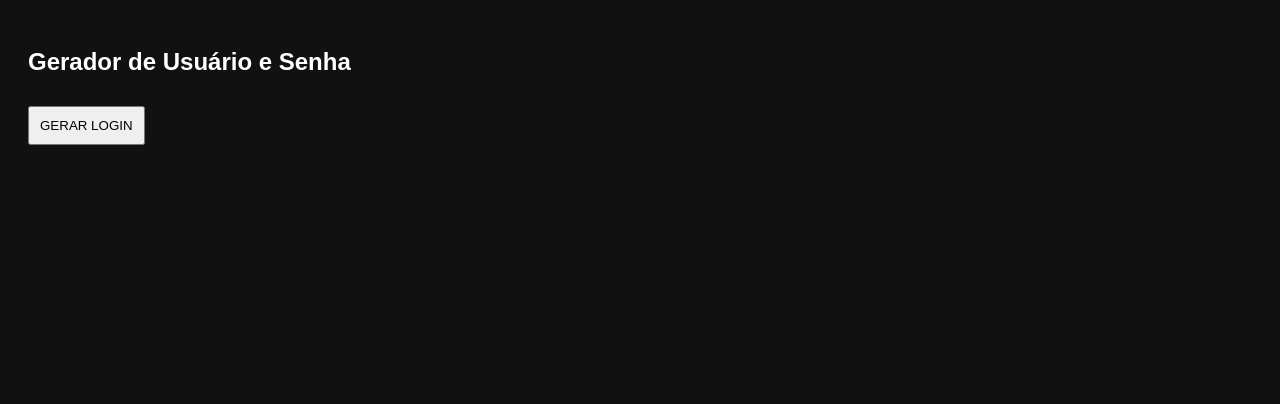
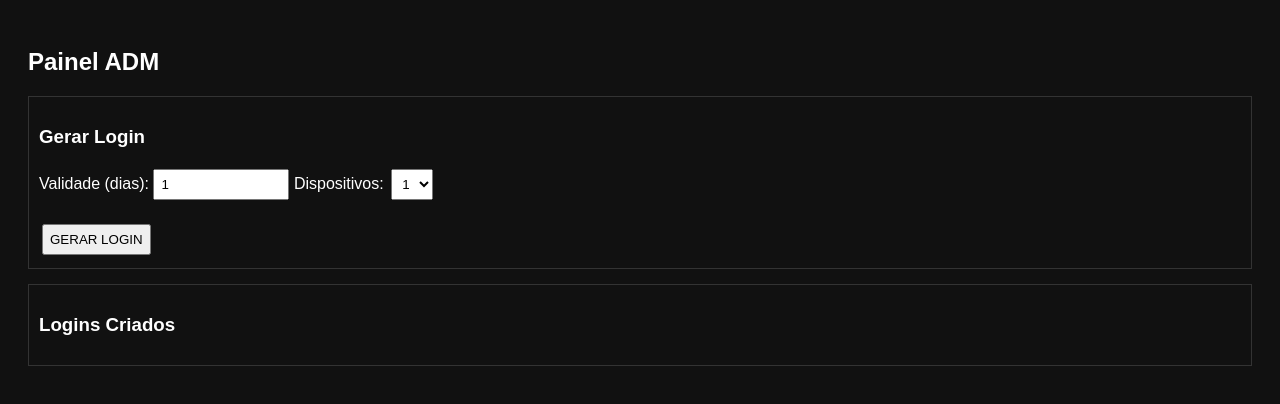
Before and after one commit to wgrxp2631-dotcom/SITW-V3, a plain HTML site: page index.html in a window 1280 px wide. Drawn offline with Linux system fonts and the light colour scheme.

Commit message:
Update title and layout for admin panel

```diff
--- a/index.html
+++ b/index.html
@@ -2,49 +2,47 @@
 <html lang="pt-br">
 <head>
 <meta charset="UTF-8">
-<title>Gerador de Login</title>
+<title>Painel ADM Completo</title>
 
-<!-- Firebase SDK -->
 <script src="https://www.gstatic.com/firebasejs/8.10.0/firebase-app.js"></script>
 <script src="https://www.gstatic.com/firebasejs/8.10.0/firebase-database.js"></script>
 
 <style>
-body {
-  background:#111;
-  color:#fff;
-  font-family: Arial;
-  padding:20px;
-}
-button {
-  padding:10px;
-  margin-top:10px;
-  cursor:pointer;
-}
-.box {
-  border:1px solid #333;
-  padding:15px;
-  margin-top:15px;
-}
+body { background:#111; color:#fff; font-family:Arial; padding:20px }
+button, select { padding:6px; margin:3px }
+input { padding:6px; width:120px }
+.box { border:1px solid #333; padding:10px; margin-top:15px }
+.user { border:1px solid #444; padding:8px; margin-top:8px }
 </style>
 </head>
 
 <body>
 
-<h2>Gerador de Usuário e Senha</h2>
+<h2>Painel ADM</h2>
 
-<button onclick="gerarLogin()">GERAR LOGIN</button>
+<!-- GERADOR -->
+<div class="box">
+<h3>Gerar Login</h3>
 
-<div id="resultado" class="box" style="display:none;"></div>
+Validade (dias):
+<input id="dias" type="number" value="1">
 
-<script>
-// 🔥 FIREBASE CONFIG
-var firebaseConfig = {
-  apiKey: "AIzaSyBGNWLH88jJfMbpeqnUNdDgL7rZBOl54q0",
-  databaseURL: "https://snoopy-obb-d9aff-default-rtdb.firebaseio.com",
-  projectId: "snoopy-obb-d9aff"
-};
+Dispositivos:
+<select id="limite">
+  <option value="1">1</option>
+  <option value="2">2</option>
+</select>
 
-firebase.initializeApp(firebaseConfig);
-var db = firebase.database();
+<br><br>
+<button onclick="gerar()">GERAR LOGIN</button>
 
-// 🔐 GERAR LOGIN (USUÁRI
+<div id="res"></div>
+</div>
+
+<!-- LISTA -->
+<div class="box">
+<h3>Logins Criados</h3>
+<div id="lista"></div>
+</div>
+
+<sc
```
